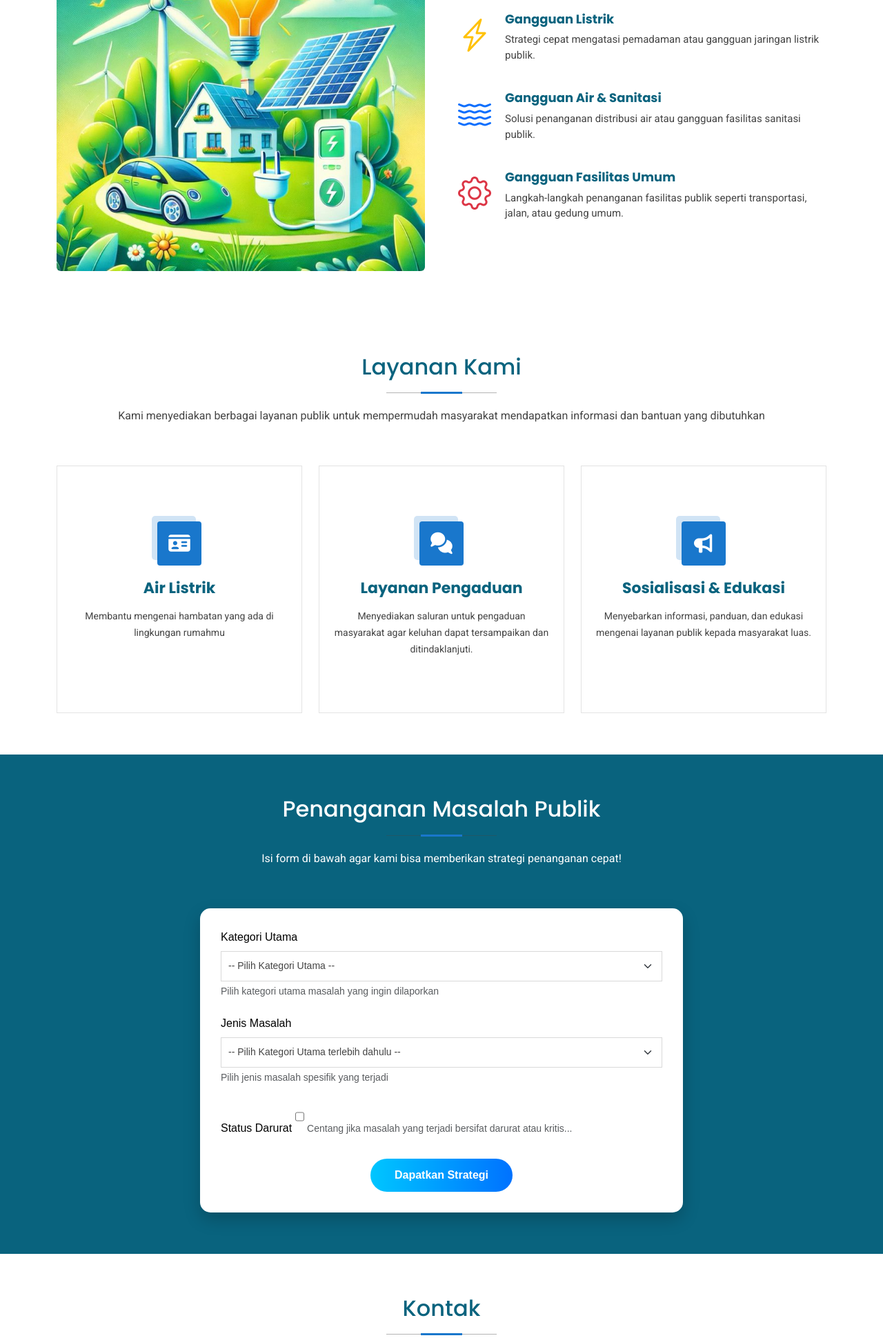
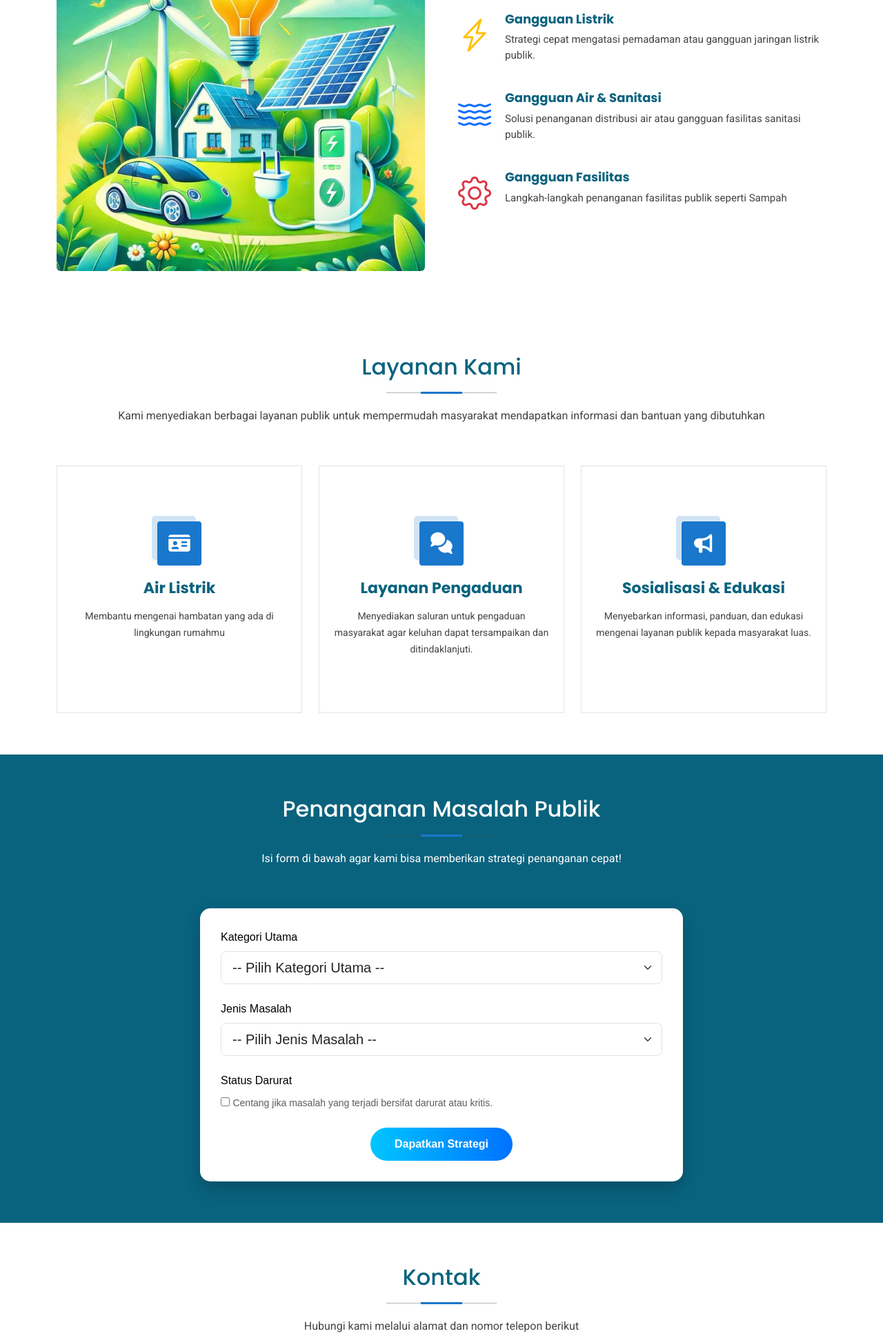
Before and after one commit to Anggiarahma/PUBLIKCARE-AI, a Flask app: page / in a window 1280 px wide. Shown: the part 1002-2942 px from the top of the page at 69% size. Run offline with Flask 3, Linux system fonts and the light colour scheme; some libraries are stand-ins or nearby versions.

Commit message:
Layout betulin

```diff
--- a/templates/index.html
+++ b/templates/index.html
@@ -179,8 +179,8 @@
               <li>
                 <i class="bi bi-gear text-danger"></i>
                 <div>
-                  <h5>Gangguan Fasilitas Umum</h5>
-                  <p>Langkah-langkah penanganan fasilitas publik seperti transportasi, jalan, atau gedung umum.</p>
+                  <h5>Gangguan Fasilitas</h5>
+                  <p>Langkah-langkah penanganan fasilitas publik seperti Sampah</p>
                 </div>
               </li>
             </ul>
@@ -258,44 +258,53 @@
   </div>
 
   <div class="container" data-aos="fade-up" data-aos-delay="100">
-        <form id="appointmentForm" action="{{ url_for('submit') }}" method="post" class="php-email-form"
+    <form id="appointmentForm" action="{{ url_for('submit') }}" method="post"
       style="max-width: 700px; margin: auto; background: #ffffff; color: #000;
-                 padding: 30px; border-radius: 15px; box-shadow: 0 10px 25px rgba(0,0,0,0.2); font-family: Arial, sans-serif;">
+             padding: 30px; border-radius: 15px;
+             box-shadow: 0 10px 25px rgba(0,0,0,0.2);
+             font-family: Arial, sans-serif;">
 
+      <!-- Kategori -->
       <div class="mb-4">
-            <label for="mainCategory" class="form-label required">Kategori Utama</label>
+        <label for="mainCategory" class="form-label">Kategori Utama</label>
         <select name="mainCategory" class="form-select form-select-lg" id="mainCategory" required>
           <option value="" selected disabled>-- Pilih Kategori Utama --</option>
           <option value="listrik">⚡ Listrik</option>
           <option value="air">💧 Air Bersih</option>
           <option value="sampah">🗑️ Pengelolaan Sampah</option>
         </select>
-            <div class="form-text">Pilih kategori utama masalah yang ingin dilaporkan</div>
       </div>
 
-          <!-- Jenis Masalah (Dropdown Kedua) -->
+      <!-- Jenis Masalah -->
       <div class="mb-4">
-            <label for="issueType" class="form-label required">Jenis Masalah</label>
-            <select name="issueType" class="form-select form-select-lg" id="issueType" disabled required>
-              <option value="" selected disabled>-- Pilih Kategori Utama terlebih dahulu --</option>
-              <!-- Opsi akan diisi secara dinamis berdasarkan pilihan kategori utama -->
+        <label for="issueType" class="form-label">Jenis Masalah</label>
+        <select name="issueType" class="form-select form-select-lg" id="issueType" required>
+          <option value="" selected disabled>-- Pilih Jenis Masalah --</option>
         </select>
-            <div class="form-text" id="issueHelpText">Pilih jenis masalah spesifik yang terjadi</div>
       </div>
 
+      <!-- Status Darurat -->
       <div class="mb-4">
-            <div class="mb-3">
-              <label for="status_darurat" class="form-label">Status Darurat</label>
+        <label for="status_darurat" class="form-label">Status Darurat</label><br>
         <input type="checkbox" name="status_darurat" id="status_darurat" value="on">
-              <small class="form-text text-muted">Centang jika masalah yang terjadi bersifat darurat atau kritis...</small>
-            </div>
+        <small class="form-text text-muted">
+          Centang jika masalah yang terjadi bersifat darurat atau kritis.
+        </small>
       </div>
 
-          <div id="appointmentResult" class="mb-3" style="display:none; background:#f8f9fa; padding:12px; border-radius:8px; color:#000; margin-bottom:12px;"> </div>
+      <!-- Hasil -->
+      <div id="appointmentResult"
+           style="display:none; padding:15px; border-radius:10px;
+                  font-weight:500; margin-bottom:15px;">
+      </div>
 
+      <!-- Button -->
       <div class="text-center">
-            <button id="appointmentSubmitBtn" type="submit" style="background: linear-gradient(90deg, #00c6ff, #0072ff); color: white; border: none;
-                       padding: 12px 35px; border-radius: 25px; font-weight: bold; cursor: pointer; font-size: 1rem;
+        <button type="submit"
+          style="background: linear-gradient(90deg, #00c6ff, #0072ff);
+                 color: white; border: none;
+                 padding: 12px 35px; border-radius: 25px;
+                 font-weight: bold; cursor: pointer; font-size: 1rem;
                  transition: 0.3s;">
           Dapatkan Strategi
         </button>
@@ -304,9 +313,6 @@
     </form>
   </div>
 </section>
-
-
-
 
     <style>
       .gallery-item img:hover {
@@ -467,6 +473,34 @@
 
   <!-- Main JS File -->
   <script src="{{ url_for('static', filename='assets/js/main.js') }}"></script>
+  <!-- SCRIPT -->
+<script>
+  const form = document.getElementById("appointmentForm");
+  const resultBox = document.getElementById("appointmentResult");
+  const daruratCheckbox = document.getElementById("status_darurat");
+
+  form.addEventListener("submit", function (e) {
+    e.preventDefault(); // supaya tidak reload (hapus kalau mau kirim ke backend)
+
+    resultBox.style.display = "block";
+
+    if (daruratCheckbox.checked) {
+      // MERAH = DARURAT
+      resultBox.style.background = "#ffe5e5";
+      resultBox.style.color = "#b30000";
+      resultBox.style.border = "1px solid #ff4d4d";
+      resultBox.innerHTML = "🚨 Status DARURAT! Segera lakukan tindakan cepat sesuai prosedur.";
+    } else {
+      // ORANGE = NORMAL
+resultBox.style.setProperty("background", "#fff3e0", "important");
+resultBox.style.setProperty("color", "#cc7000", "important");
+resultBox.style.setProperty("border", "1px solid #ffa726", "important");
+
+resultBox.innerHTML = "⚠️ Status NORMAL. Lakukan penanganan sesuai prosedur standar.";
+
+    }
+  });
+</script>
   <script>
     // Variabel global untuk data issues dan help texts
     let issuesData = {};
```
Lines whose indentation alone changed are shown as unchanged.
